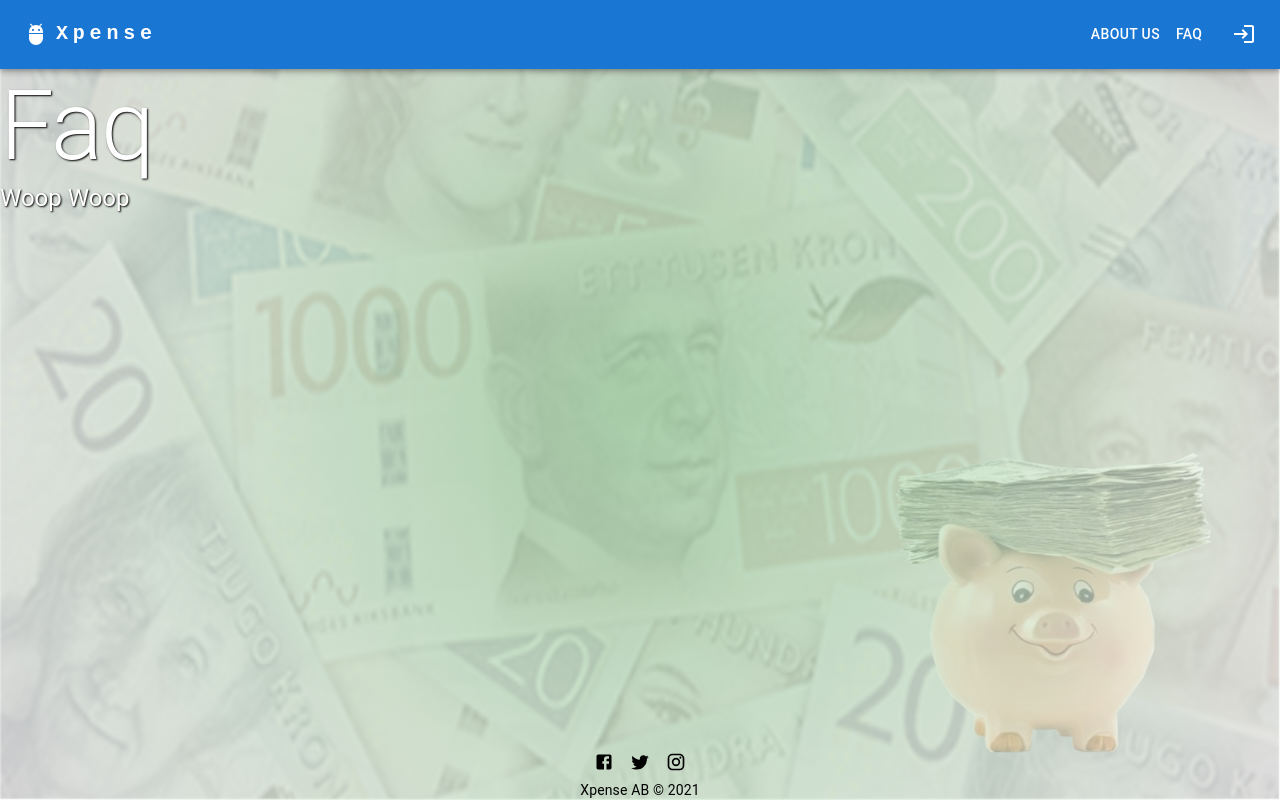
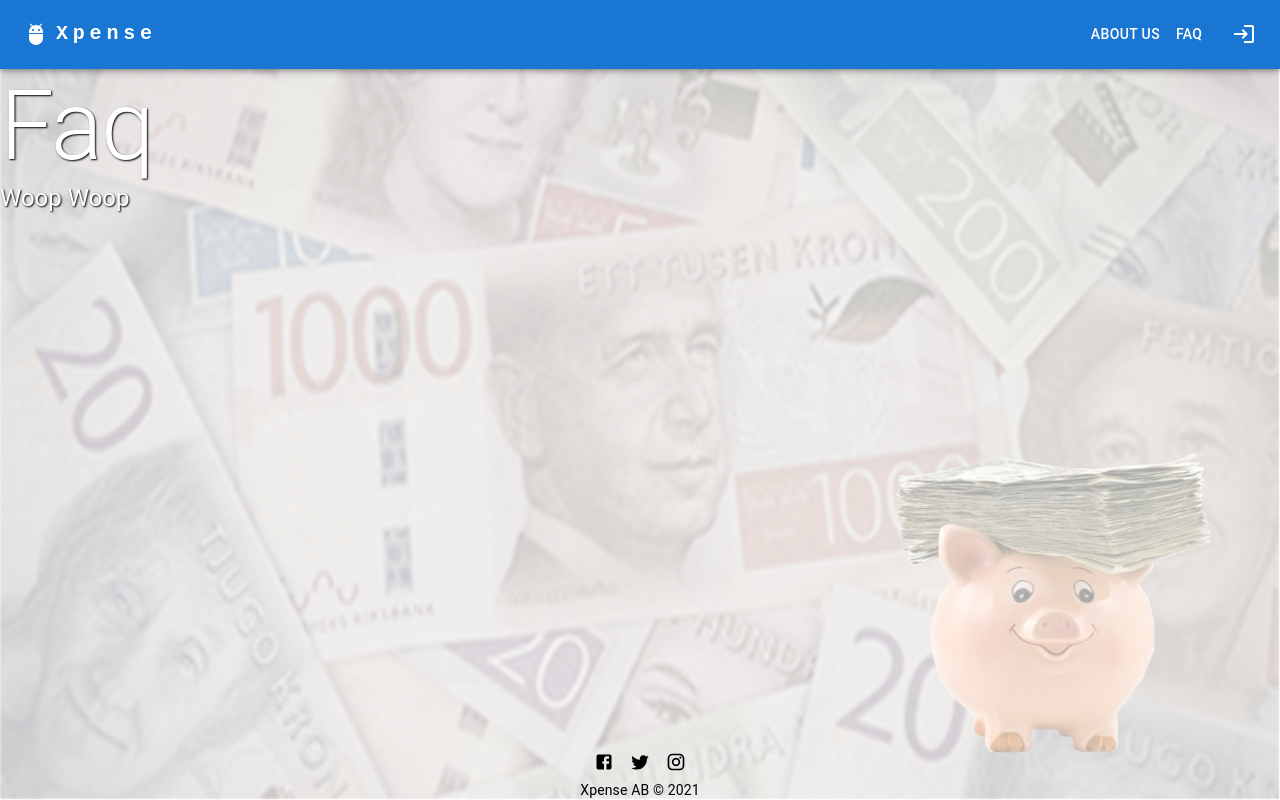
Before and after one commit to Fullstack-Roligheter/Frontend-ReactTS, a React (Create React App) app: page /faq in a window 1280 px wide. Built offline with nearby package versions, Linux system fonts and the light colour scheme.

Commit message:
Removed green backgorund and some imports

```diff
--- a/src/CssStyles.js
+++ b/src/CssStyles.js
@@ -43,8 +43,8 @@ const styles = {
     justifyContent: 'flex-start',
     alignItems: 'center',
     width: '80vw',
-    background:
-      'radial-gradient(circle at center, rgba(65, 162, 72, 0.4), rgba(65, 162, 72, 0.0))',
+    // background:
+    //   'radial-gradient(circle at center, rgba(65, 162, 72, 0.4), rgba(65, 162, 72, 0.0))',
     borderRadius: '15px',
     paddingLeft: '30px',
     paddingRight: '30px',
--- a/src/shared/layout/layout.tsx
+++ b/src/shared/layout/layout.tsx
@@ -11,8 +11,8 @@ const styles = {
     backgroundRepeat: 'no-repeat',
   },
   layer: {
-    background:
-      'radial-gradient(circle at center, rgba(65, 162, 72, 0.4), rgba(65, 162, 72, 0.0))',
+    // background:
+      // 'radial-gradient(circle at center, rgba(65, 162, 72, 0.4), rgba(65, 162, 72, 0.0))',
   },
 }
 
```
Also changed, not shown: src/features/dashboard/dashboard.tsx (+0 -9 lines).
